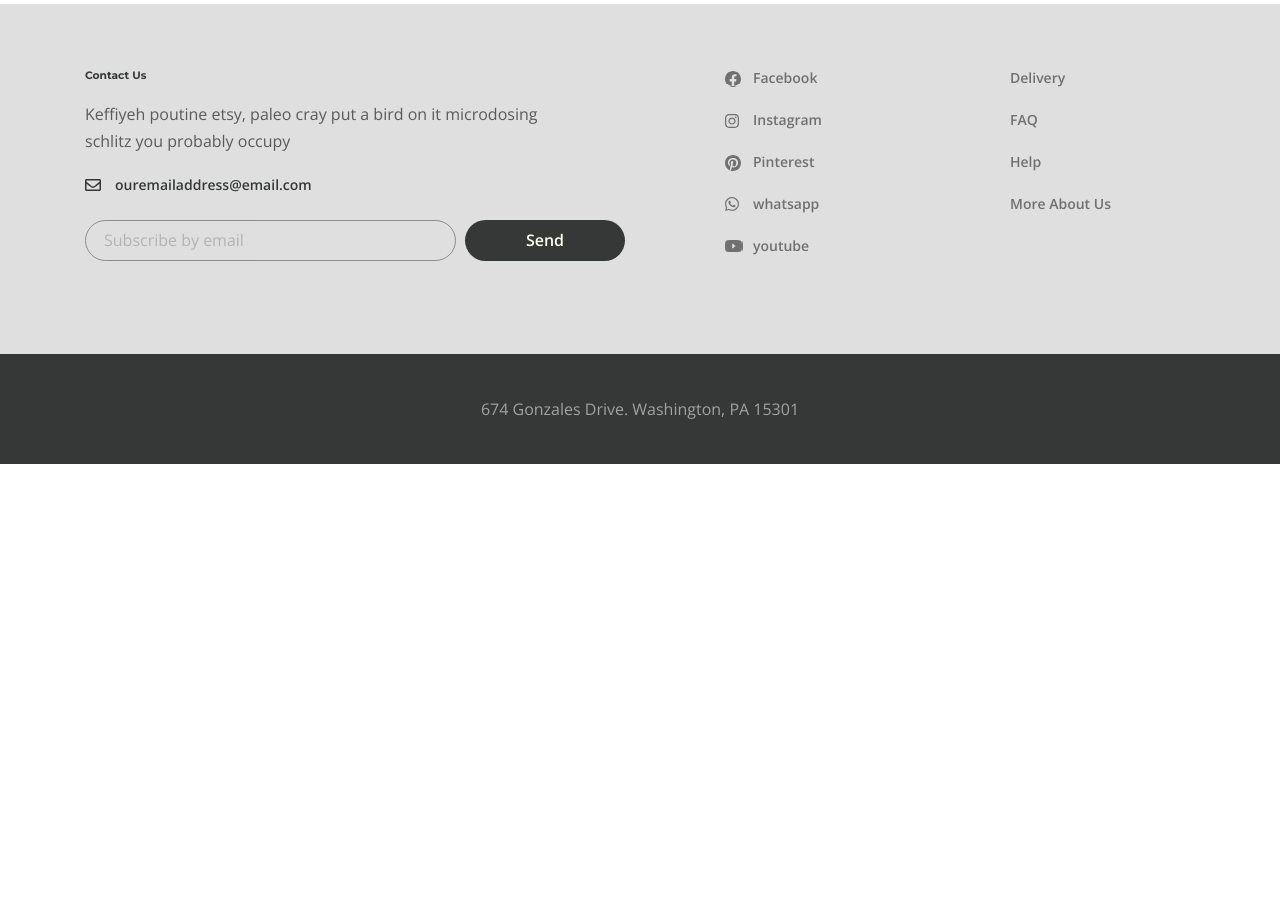
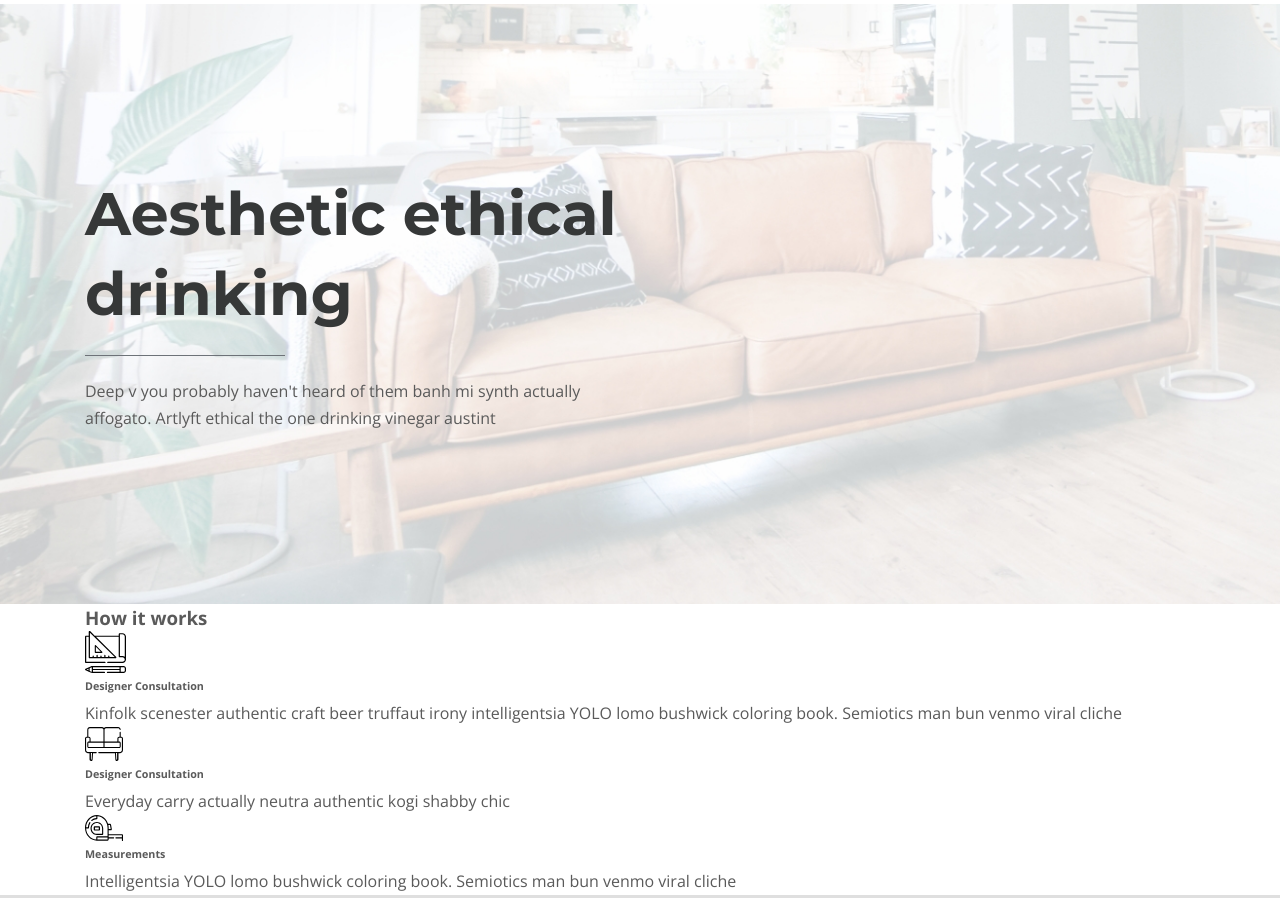
Before and after one commit to breaking16/DESIRE, a website: page app/index.html in a window 1280 px wide. Shown: the part 1713-2611 px from the top of the page. Before the commit the page ends 2177 px from the top, so only its background shows below. Drawn offline with nearby package versions, Linux system fonts and the light colour scheme.

Commit message:
9half party

```diff
--- a/app/index.html
+++ b/app/index.html
@@ -153,7 +153,45 @@
         </div>
       </section>
 
-
+      <section class="decor">
+        <div class="container">
+          <h2 class="decor__title">
+            Aesthetic
+            ethical drinking
+          </h2>
+          <p class="decor__text">Deep v you probably haven't heard of them banh mi synth actually affogato. Artlyft
+            ethical the one drinking vinegar
+            austint
+          </p>
+        </div>
+      </section>
+      <section class="works-path">
+        <div class="container">
+          <h3 class="works-path__title">How it works</h3>
+          <div class="work-path__items">
+            <div class="works-path__items-box">
+              <div class="works-path__item">
+                <img class="works-path__item-img" src="images/graphic-tool.svg" alt="">
+                <h6 class="works-path__item-title">Designer Consultation</h6>
+                <p class="works-path__item-text">Kinfolk scenester authentic craft beer truffaut irony intelligentsia
+                  YOLO lomo bushwick coloring book. Semiotics man bun
+                  venmo viral cliche</p>
+              </div>
+              <div class="works-path__item">
+                <img class="works-path__item-img" src="images/sofa.svg" alt="">
+                <h6 class="works-path__item-title">Designer Consultation</h6>
+                <p class="works-path__item-text">Everyday carry actually neutra authentic kogi shabby chic</p>
+              </div>
+            </div>
+            <div class="works-path__item">
+              <img class="works-path__item-img" src="images/measuring-tape.svg" alt="">
+              <h6 class="works-path__item-title">Measurements</h6>
+              <p class="works-path__item-text">Intelligentsia YOLO lomo bushwick coloring book. Semiotics man bun venmo
+                viral cliche</p>
+            </div>
+          </div>
+        </div>
+      </section>
 
 
 
--- a/app/scss/style.scss
+++ b/app/scss/style.scss
@@ -317,6 +317,11 @@
   grid-gap: 30px;
   &__item {
     position: relative;
+    &:hover {
+      .colection__info {
+        opacity: 1;
+      }
+    }
   }
   &__images {
     min-width: 350px;
@@ -328,5 +333,69 @@
     left: 0;
     right: 0;
     bottom: 0;
+    background: rgb(255, 255, 255, 0.7);
+    padding: 10px;
+    display: flex;
+    flex-direction: column;
+    align-items: center;
+    justify-content: center;
+    opacity: 0;
+    transition: all 0.5s;
+  }
+  &__info-title {
+    font-family: "Montserrat", sans-serif;
+    font-size: 20px;
+    line-height: 25px;
+    color: $title;
+    padding-bottom: 19px;
+    margin-bottom: 19px;
+    position: relative;
+    &::after {
+      content: "";
+      position: absolute;
+      height: 1px;
+      background: rgb(109, 114, 120);
+      margin: 0 auto;
+      width: 80%;
+      left: 0;
+      right: 0;
+      bottom: 0;
+    }
+  }
+  &__info-text {
+    color: rgb(112, 112, 112);
+    font-size: 14px;
+    font-weight: 600;
+    line-height: 28px;
   }
 }
+
+.decor {
+  padding: 170px 0 155px;
+  background-image: url(../images/decor-bg.jpeg);
+  background-size: cover;
+  background-repeat: no-repeat;
+  min-height: 600px;
+  &__title {
+    font-family: "Montserrat", sans-serif;
+    max-width: 730px;
+    color: $title;
+    font-size: 60px;
+    line-height: 80px;
+    padding-bottom: 22px;
+    margin-bottom: 22px;
+    position: relative;
+    &::after {
+      content: "";
+      position: absolute;
+      left: 0;
+      width: 200px;
+      bottom: 0;
+      background: rgb(109, 114, 120);
+      height: 1px;
+    }
+  }
+  &__text {
+    max-width: 540px;
+  }
+}
```
Also changed, not shown: app/css/style.min.css, app/images/decor-bg.jpeg (added), app/images/graphic-tool.svg (added), app/images/measuring-tape.svg (added), app/images/sofa.svg (added).
